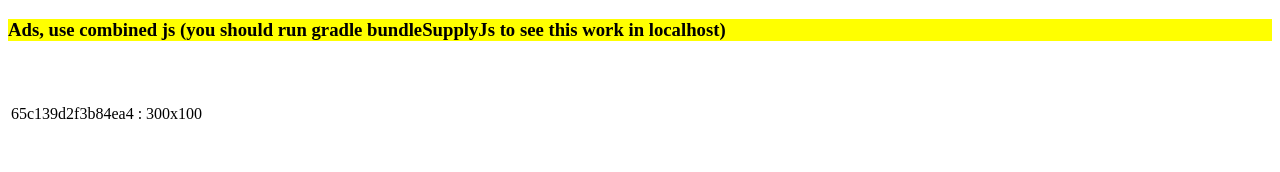
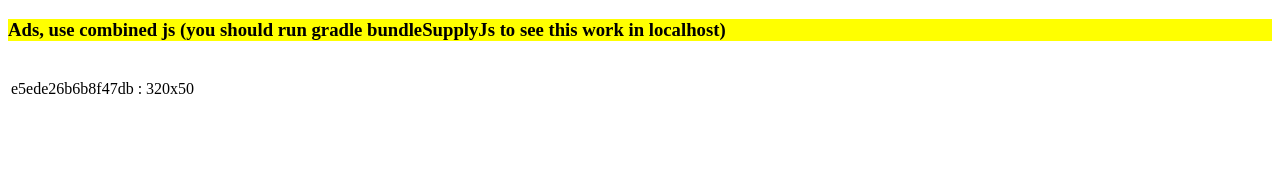
Before and after one commit to james-liao/tenmax-demo, a plain HTML site: page index.html in a window 1280 px wide. Drawn offline with nearby package versions, Linux system fonts and the light colour scheme.

Commit message:
no message

```diff
--- a/index.html
+++ b/index.html
@@ -9,15 +9,15 @@
 <table>
 
     <tr>
-        <td>65c139d2f3b84ea4 : 300x100</td>
-        <td>
-            <ins class="rmax" style="display:inline-block;width:300px;height:100px"
-                 data-rmax-space-id="b98466ee4c234c51" data-rmax-space-width="300px" data-rmax-space-height="100px"></ins>
-            <script>
-                    (rmax = window.rmax || []).push({});overrideSupplyAdsHost = location.protocol + "//ssp-james.tenmax.io";
-                    </script>
-            <script async src="//ssp-james.tenmax.io/supply/js/adsbycacafly.js"></script>
-        </td>
+            <td>e5ede26b6b8f47db : 320x50</td>
+            <td>
+                <ins class="rmax" style="display:inline-block;width:320px;height:50px"
+                     data-rmax-space-id="e5ede26b6b8f47db" data-rmax-space-width="320px" data-rmax-space-height="50px"></ins>
+                <script>
+                    (rmax = window.rmax || []).push({});overrideSupplyAdsHost = location.protocol + "//ssp-james.tenmax.io" ;
+                </script>
+                <script async src="//ssp-james.tenmax.io/supply/js/adsbycacafly.js"></script>
+            </td>
     </tr>
 </table>
 
```
